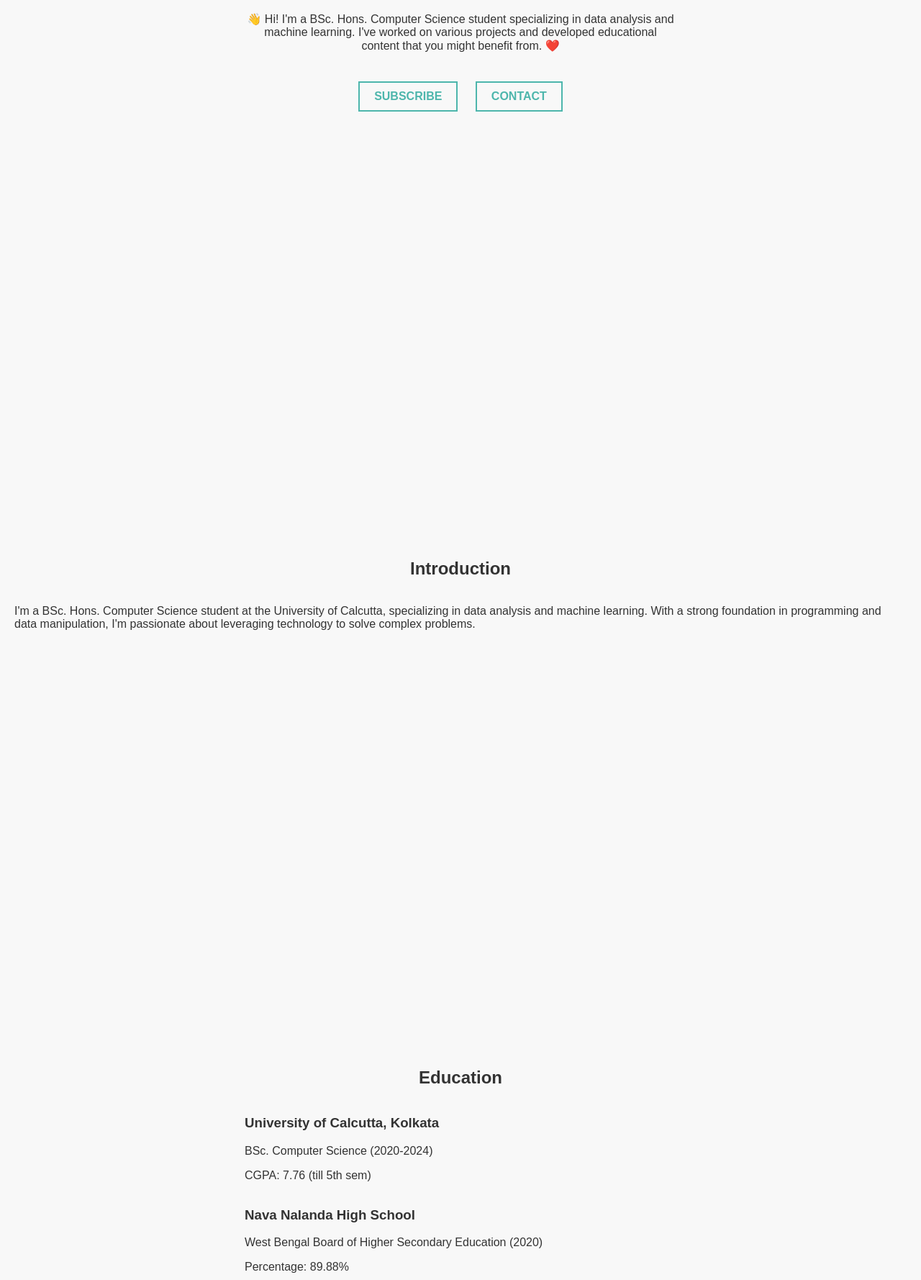
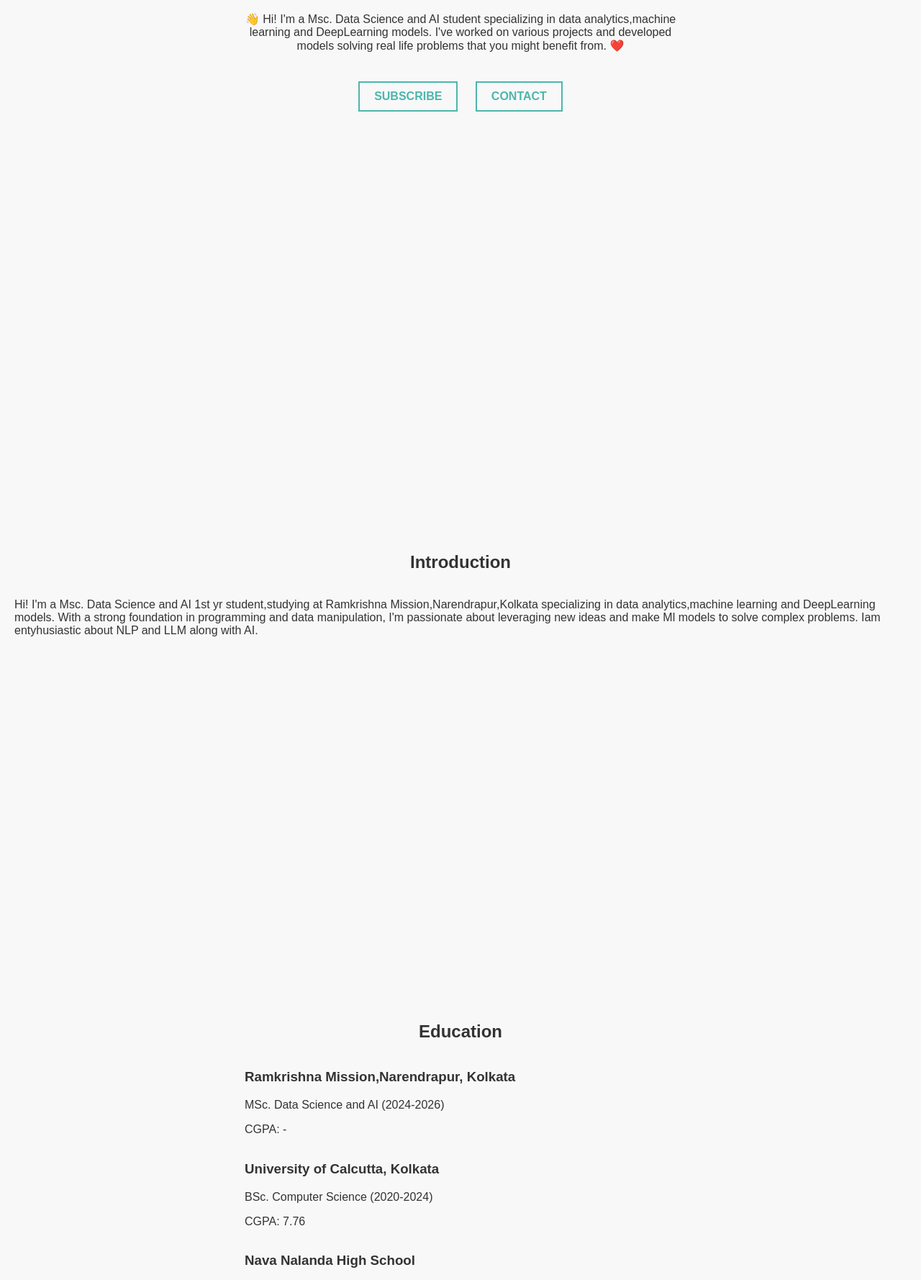
Before and after one commit to Saswata-Maity/portfolio, a plain HTML site: page index.html in a window 1280 px wide. Shown: the part 376-2154 px from the top of the page at 72% size. Drawn offline with nearby package versions, Linux system fonts and the light colour scheme.

Commit message:
Update index.html
updated education and introduction

```diff
--- a/index.html
+++ b/index.html
@@ -35,9 +35,9 @@
             <a href="https://linkedin.com/in/saswata-maity" target="_blank"><i class="fab fa-linkedin"></i></a>
         </div>
         <p class="intro-text">
-            👋 Hi! I'm a BSc. Hons. Computer Science student specializing in
-            data analysis and machine learning. I've worked on various projects and developed educational
-            content that you might benefit from. ❤️
+            👋 Hi! I'm a Msc. Data Science and AI student specializing in
+            data analytics,machine learning and DeepLearning models. I've worked on various projects and developed models solving real life problems
+            that you might benefit from. ❤️
         </p>
         <div>
             <a href="#" class="btn">SUBSCRIBE</a>
@@ -47,15 +47,22 @@
 
     <section id="intro">
         <h2>Introduction</h2>
-        <p>I'm a BSc. Hons. Computer Science student at the University of Calcutta, specializing in data analysis and machine learning. With a strong foundation in programming and data manipulation, I'm passionate about leveraging technology to solve complex problems.</p>
+        <p> Hi! I'm a Msc. Data Science and AI 1st yr student,studying at Ramkrishna Mission,Narendrapur,Kolkata specializing in
+            data analytics,machine learning and DeepLearning models.  With a strong foundation in programming and data manipulation,
+            I'm passionate about leveraging new ideas and make Ml models to solve complex problems. Iam entyhusiastic about  NLP and LLM along with AI.</p>
     </section>
 
     <section id="education">
         <h2>Education</h2>
         <div class="education-item">
+            <h3>Ramkrishna Mission,Narendrapur, Kolkata</h3>
+            <p>MSc. Data Science and AI (2024-2026)</p>
+            <p>CGPA: - </p>
+        </div>
+        <div class="education-item">
             <h3>University of Calcutta, Kolkata</h3>
             <p>BSc. Computer Science (2020-2024)</p>
-            <p>CGPA: 7.76 (till 5th sem)</p>
+            <p>CGPA: 7.76 </p>
         </div>
         <div class="education-item">
             <h3>Nava Nalanda High School</h3>
@@ -68,11 +75,11 @@
         <h2>Technical Skills</h2>
         <div class="skills-list">
             <p><strong>Languages:</strong> Python, R</p>
-            <p><strong>Libraries:</strong> Numpy, Pandas, Matplotlib, Seaborn, Scikit-learn, Tensorflow</p>
+            <p><strong>Libraries:</strong> Numpy, Pandas, Matplotlib, Seaborn, Scikit-learn</p>
             <p><strong>Developer Tools:</strong> Tableau, Power BI, MS Excel</p>
             <p><strong>Cloud/Databases:</strong> SQL</p>
             <p><strong>Skills:</strong> Data Manipulation, Data Aggregation, Data Analysis, Data Cleaning, Data Collection, Data Visualisation</p>
-            <p><strong>Areas of Interest:</strong> Machine Learning, Artificial Intelligence</p>
+            <p><strong>Areas of Interest:</strong> NLP,LLM,GANs, Artificial Intelligence</p>
             <p><strong>Framework:</strong> Flask</p>
         </div>
     </section>
```
